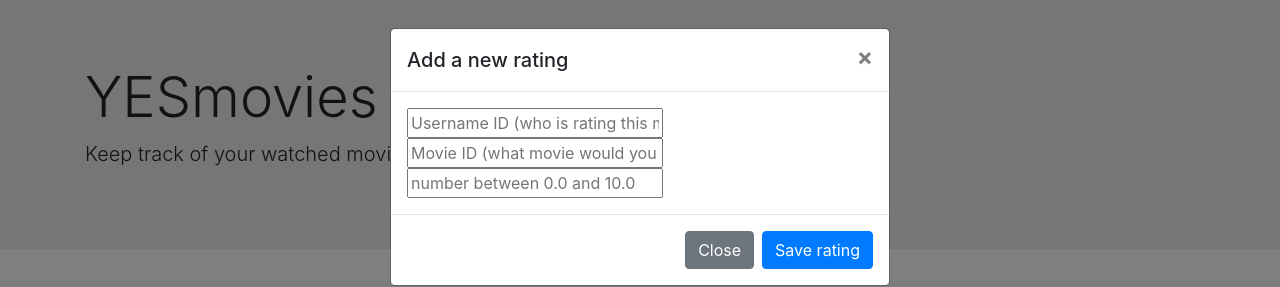
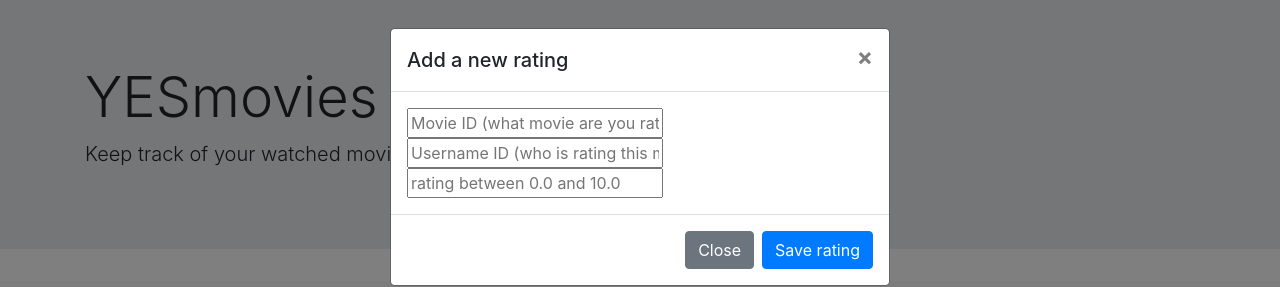
Before and after one commit to JoleinvanderSluis/AngularYESmovies, an Angular app: page /ratings in a window 1280 px wide. Both pictures are taken after a click on the button "Click to add a new rating". Shown: the top 287 px of the page. Built offline with nearby package versions, Linux system fonts and the light colour scheme.

Commit message:
fixed minor bug

```diff
--- a/src/app/components/ratings/ratings.component.html
+++ b/src/app/components/ratings/ratings.component.html
@@ -17,9 +17,9 @@
       </div>
       <div class="modal-body">
 
-          <input type="text" [(ngModel)]="movieID" placeholder="Username ID (who is rating this movie?)">
-          <input type="text" [(ngModel)]="yesProfileID" placeholder="Movie ID (what movie would you like to rate)">
-          <input type="text" [(ngModel)]="myRating.yesRating" placeholder="number between 0.0 and 10.0">
+          <input type="text" [(ngModel)]="movieID" placeholder="Movie ID (what movie are you rating?)">
+          <input type="text" [(ngModel)]="yesProfileID" placeholder="Username ID (who is rating this movie?)">
+          <input type="text" [(ngModel)]="myRating.yesRating" placeholder="rating between 0.0 and 10.0">
 
       </div>
       <div class="modal-footer">
```
